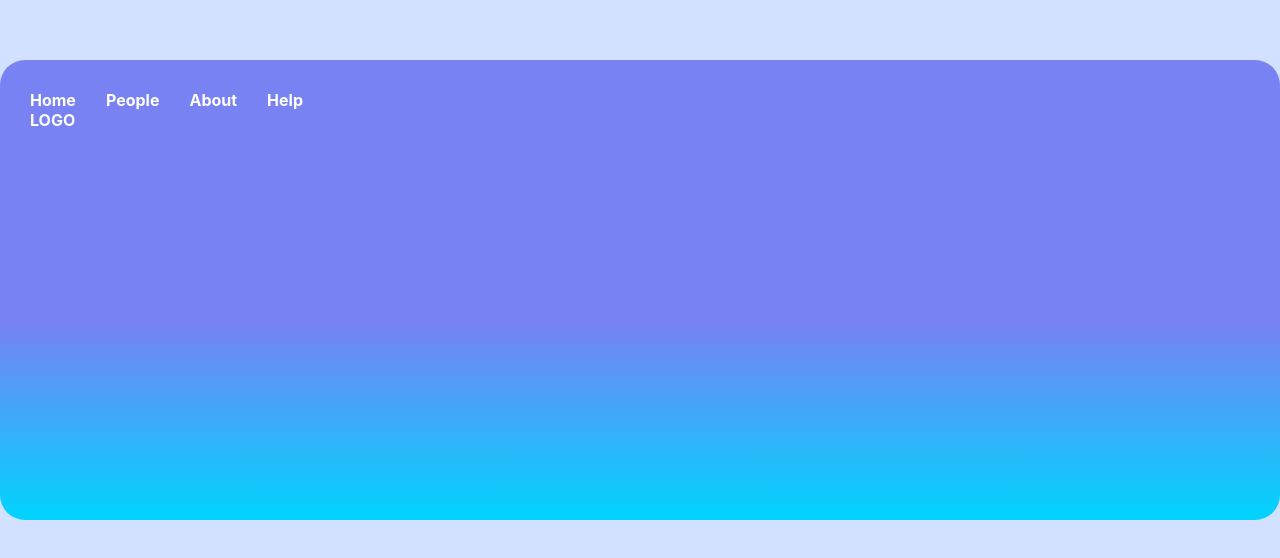
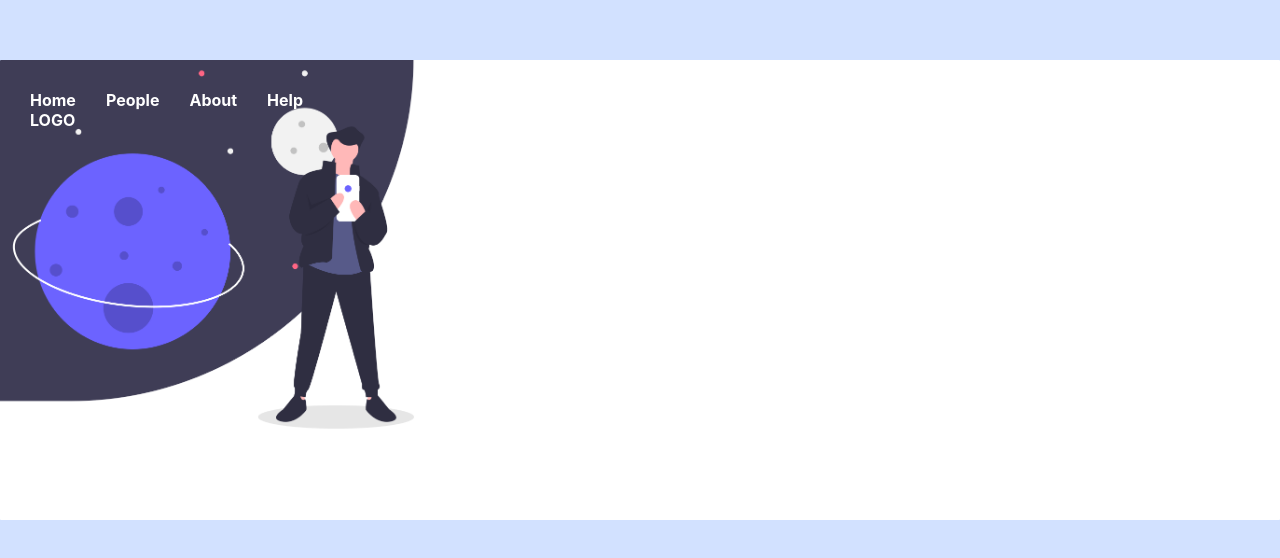
Before and after one commit to cesarau04/proyecto-lab-web, a React (Create React App) app: page / in a window 1280 px wide. Shown: the part 140-698 px from the top of the page. Built offline with nearby package versions, Linux system fonts and the light colour scheme.

Commit message:
UPDATE - Main Proyect Style

```diff
--- a/src/components/StayNear.css
+++ b/src/components/StayNear.css
@@ -1,23 +1,29 @@
 body {
-    margin: 0   ;
-    font-family: -apple-system, BlinkMacSystemFont, 'Segoe UI', 'Roboto', 'Oxygen', 'Ubuntu', 'Cantarell', 'Fira Sans', 'Droid Sans', 'Helvetica Neue', sans-serif;
+  margin: 0;
+  font-family: -apple-system, BlinkMacSystemFont, "Segoe UI", "Roboto", "Oxygen", "Ubuntu", "Cantarell", "Fira Sans",
+    "Droid Sans", "Helvetica Neue", sans-serif;
   -webkit-font-smoothing: antialiased;
   -moz-osx-font-smoothing: grayscale;
 }
 
 code {
-    font-family: source-code-pro, Menlo, Monaco, Consolas, 'Courier New', monospace;
+  font-family: source-code-pro, Menlo, Monaco, Consolas, "Courier New", monospace;
 }
 
-.center-sign{
-    background: linear-gradient(180deg, rgba(120,130,243,1) 57%, rgba(0,212,255,1) 100%) !important;
-    border-radius: 25px;
+.center-sign {
+  border-radius: 1px;
   margin-top: 25vh;
-    padding:30px;
+  padding: 30px;
   color: white;
   min-height: 50vh;
   min-width: 900px;
+}
 
+.right-medium-sign {
+  border-radius: 10px;
+  min-height: 40vh;
+  min-width: 150px;
+  padding: 20px;
 }
 
 ul {
@@ -33,6 +39,42 @@ ul {
   font-weight: bold;
 }
 
-  .nav-bar{
+.nav-bar {
   width: 10000 !important;
 }
+
+.bgGr1 {
+  background: linear-gradient(135deg, rgba(120, 130, 243, 1) 15%, rgba(0, 212, 255, 1) 100%) !important;
+  color: white;
+}
+
+.bgGr2{
+  background: linear-gradient(135deg, rgba(57, 116, 210, 1) 20%, rgba(53, 182, 178, 1) 100%) !important;
+  color: white;
+}
+
+.bgCr1{
+  background: linear-gradient(180deg, rgba(57, 116, 210, 1) 15%, rgba(255, 255, 255, 1) 15.1%) !important;
+}
+
+.bgVr1{
+  background-image: url(/Img/v2.png);
+  background-color: white;
+  background-repeat: no-repeat;
+  background-attachment: absolute;
+  background-size: 470px;
+}
+
+.bgVr2{
+  background-image:  url(/Img/v4.png);
+  background-color: white;
+  background-repeat: no-repeat;
+  background-attachment: absolute;
+  background-size:600px;
+  background-position: center;
+}
+
+.bgWhite{
+  background-color: white;
+  color: black;
+}
```
Lines whose indentation alone changed are shown as unchanged.
